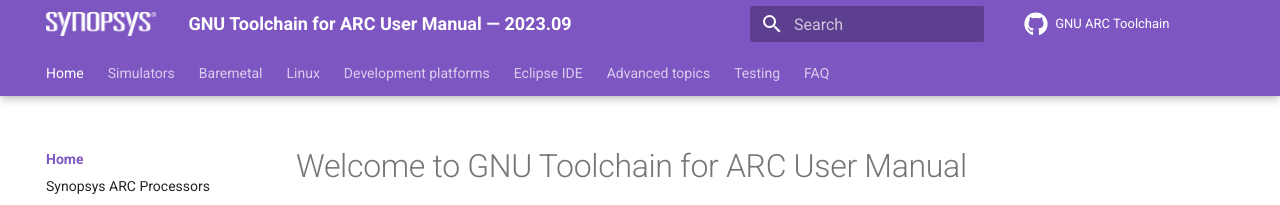
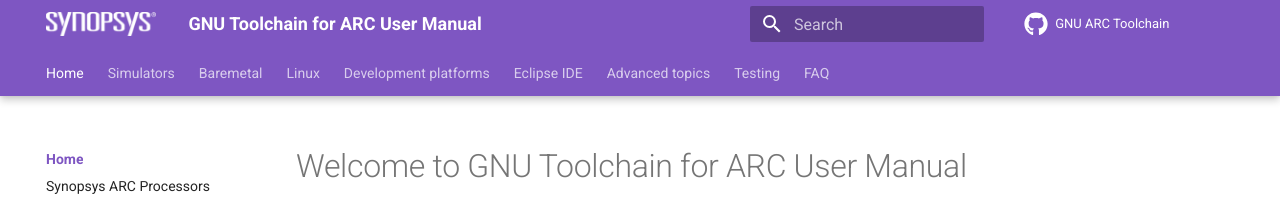
Before and after one commit to foss-for-synopsys-dwc-arc-processors/documentation, an MkDocs documentation site: the page built from docs/index.md, in a window 1280 px wide. Shown: the top 205 px of the page. Built offline with MkDocs 1.6.1 and Material for MkDocs 9.7.7, drawn with Linux system fonts in a browser that asks for light colours; comment, search, counter and statistics services are not loaded.

Commit message:
Remove version from the title

```diff
--- a/mkdocs.yml
+++ b/mkdocs.yml
@@ -1,4 +1,4 @@
-site_name: GNU Toolchain for ARC User Manual — 2023.09
+site_name: GNU Toolchain for ARC User Manual
 repo_url: https://github.com/foss-for-synopsys-dwc-arc-processors/toolchain
 repo_name: GNU ARC Toolchain
 copyright: Copyright &copy; 2016 - 2023 Synopsys
```
